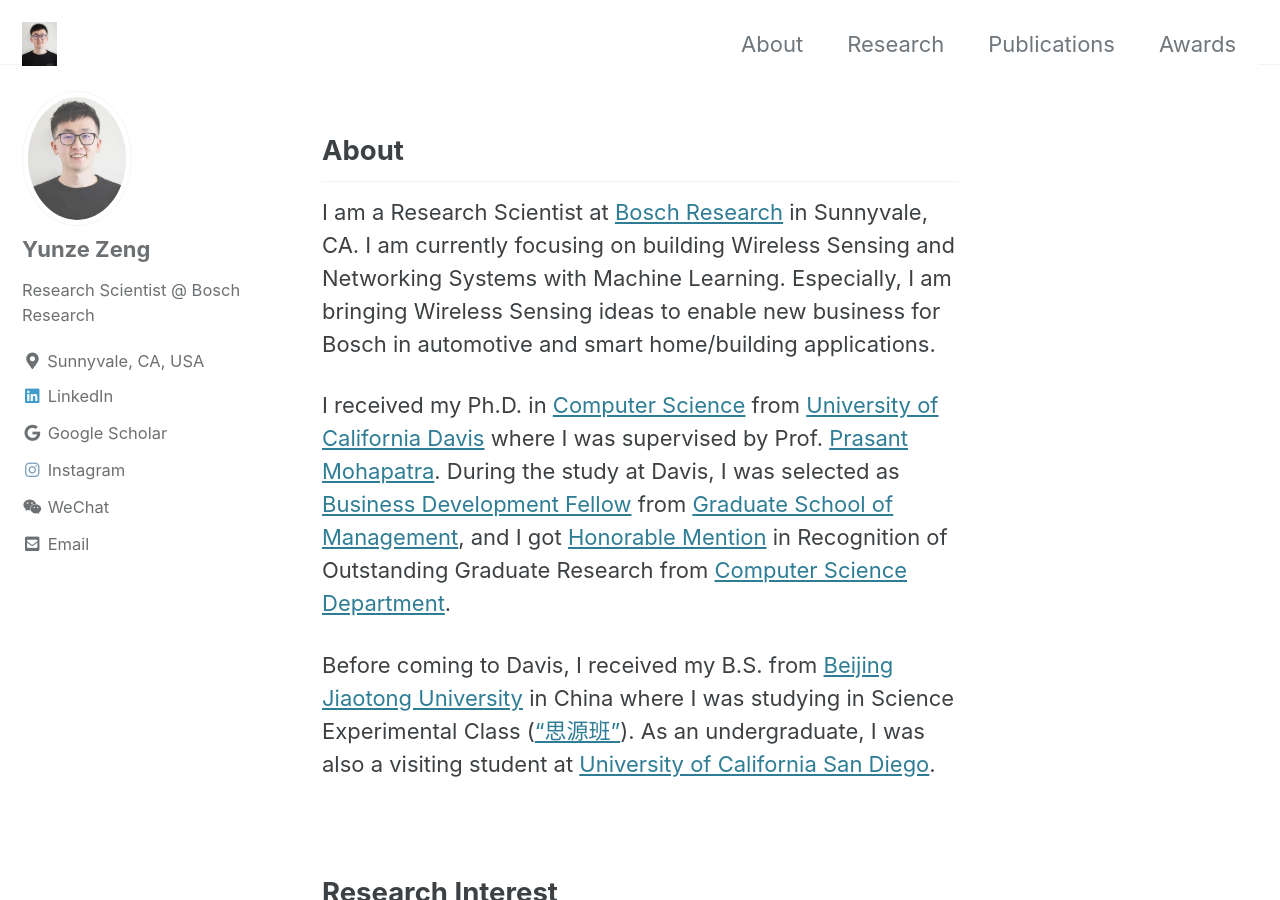
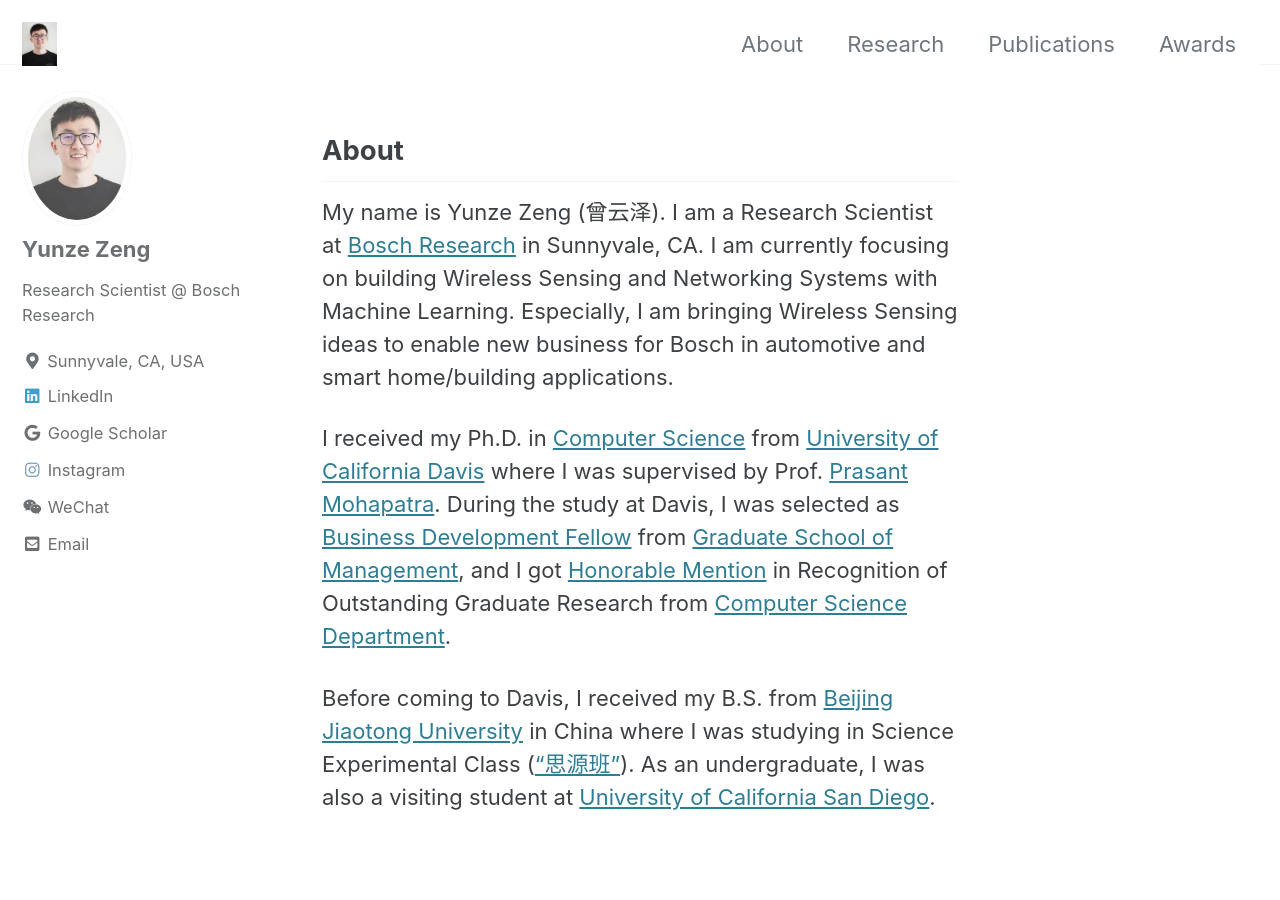
Before and after one commit to yunze/yunze.github.io, a Jekyll site: the page built from index.md, in a window 1280 px wide and 900 px high. Built offline with Jekyll 4.4.1, drawn with Linux system fonts in a browser that asks for light colours; cached includes are drawn as plain includes.

Commit message:
Update index.md

```diff
--- a/index.md
+++ b/index.md
@@ -10,7 +10,7 @@ toc_sticky: true
 
 ## About
 
-I am a Research Scientist at [Bosch Research](https://www.bosch.com/research/) in Sunnyvale, CA. I am currently focusing on building Wireless Sensing and Networking Systems with Machine Learning. Especially, I am bringing Wireless Sensing ideas to enable new business for Bosch in automotive and smart home/building applications.
+My name is Yunze Zeng (曾云泽). I am a Research Scientist at [Bosch Research](https://www.bosch.com/research/) in Sunnyvale, CA. I am currently focusing on building Wireless Sensing and Networking Systems with Machine Learning. Especially, I am bringing Wireless Sensing ideas to enable new business for Bosch in automotive and smart home/building applications.
 
 I received my Ph.D. in [Computer Science](https://cs.ucdavis.edu/) from [University of California Davis](https://www.ucdavis.edu/) where I was supervised by Prof. [Prasant Mohapatra](https://faculty.engineering.ucdavis.edu/mohapatra/). During the study at Davis, I was selected as [Business Development Fellow](https://gsm.ucdavis.edu/profile/yunze-zeng) from [Graduate School of Management](https://gsm.ucdavis.edu/), and I got [Honorable Mention](https://cs.ucdavis.edu/news) in Recognition of Outstanding Graduate Research from [Computer Science Department](https://cs.ucdavis.edu/).
 
```
